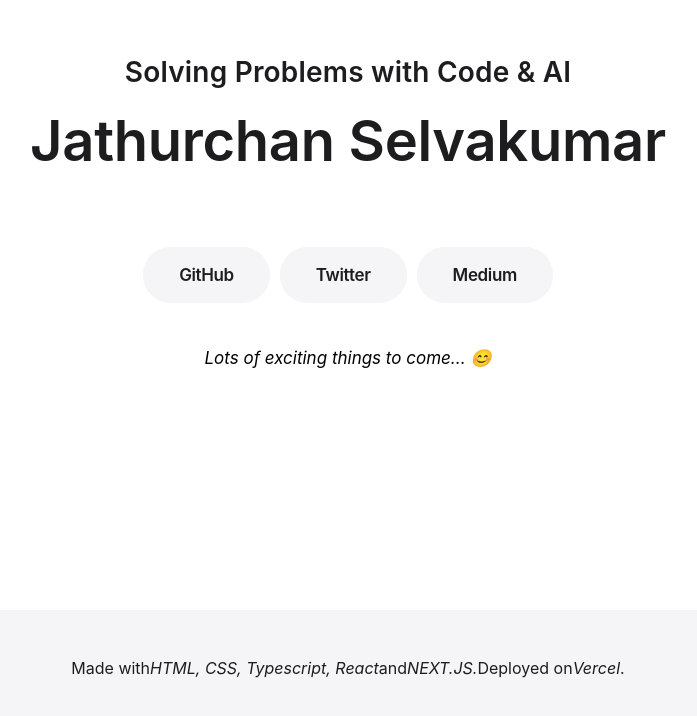
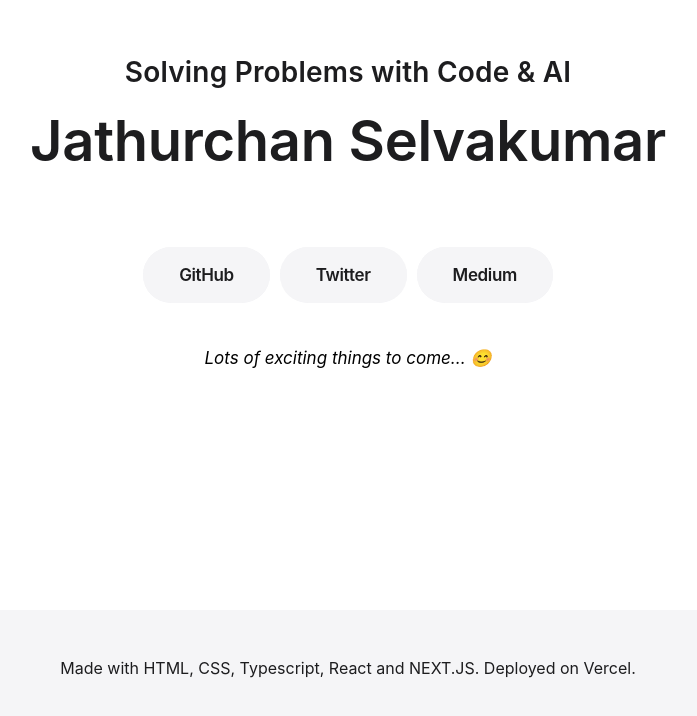
Before and after one commit to jathurchan/jathurchan.com, a Next.js app: page / in a window 1280 px wide. Shown: the part 190-906 px from the top of the page, without its empty margins (292-989 px from the left). Built offline with nearby package versions, Linux system fonts and the light colour scheme.

Commit message:
Made an another correction

```diff
--- a/pages/index.tsx
+++ b/pages/index.tsx
@@ -40,7 +40,7 @@ const Home: NextPage = () => {
 
       <footer className={styles.footer}>
         <p>
-          Made with <i>HTML, CSS, Typescript, React</i> and <i> NEXT.JS.</i> Deployed on <i>Vercel</i>.
+          Made with HTML, CSS, Typescript, React and NEXT.JS. Deployed on Vercel.
         </p>
       </footer>
     </div>
```
